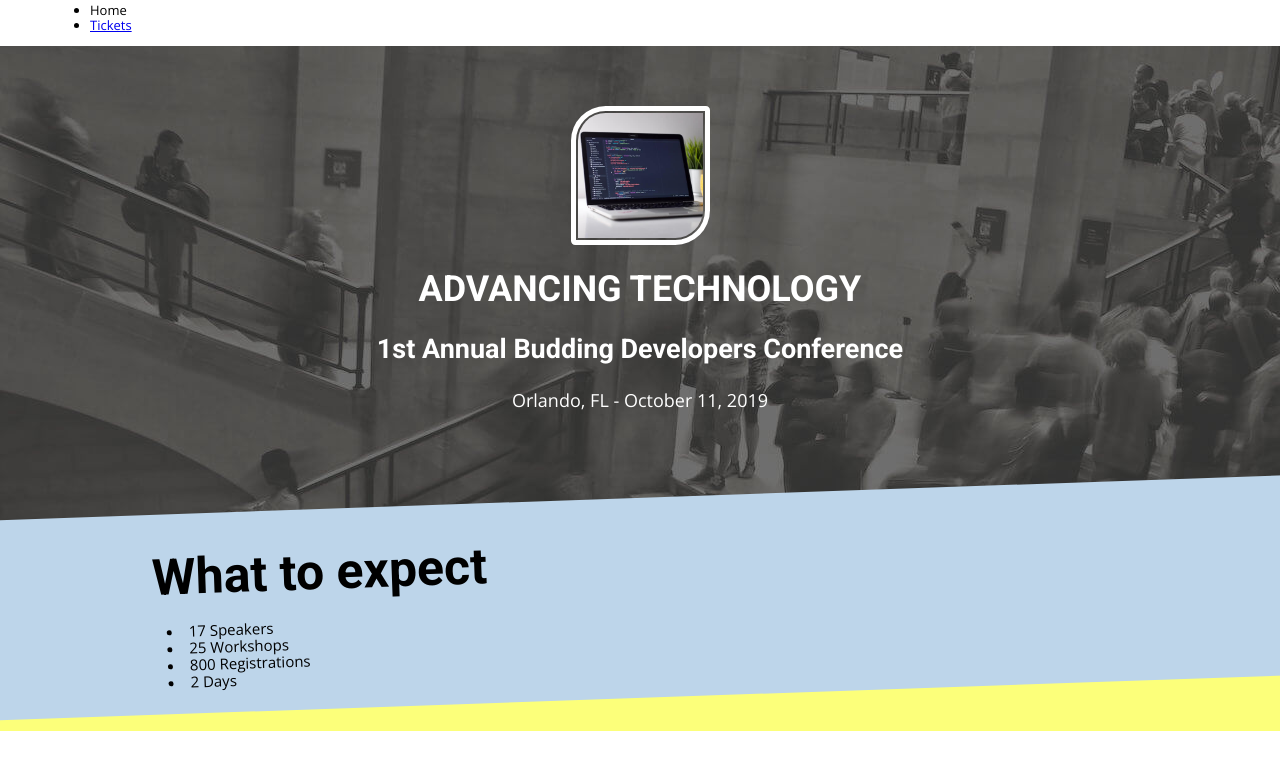
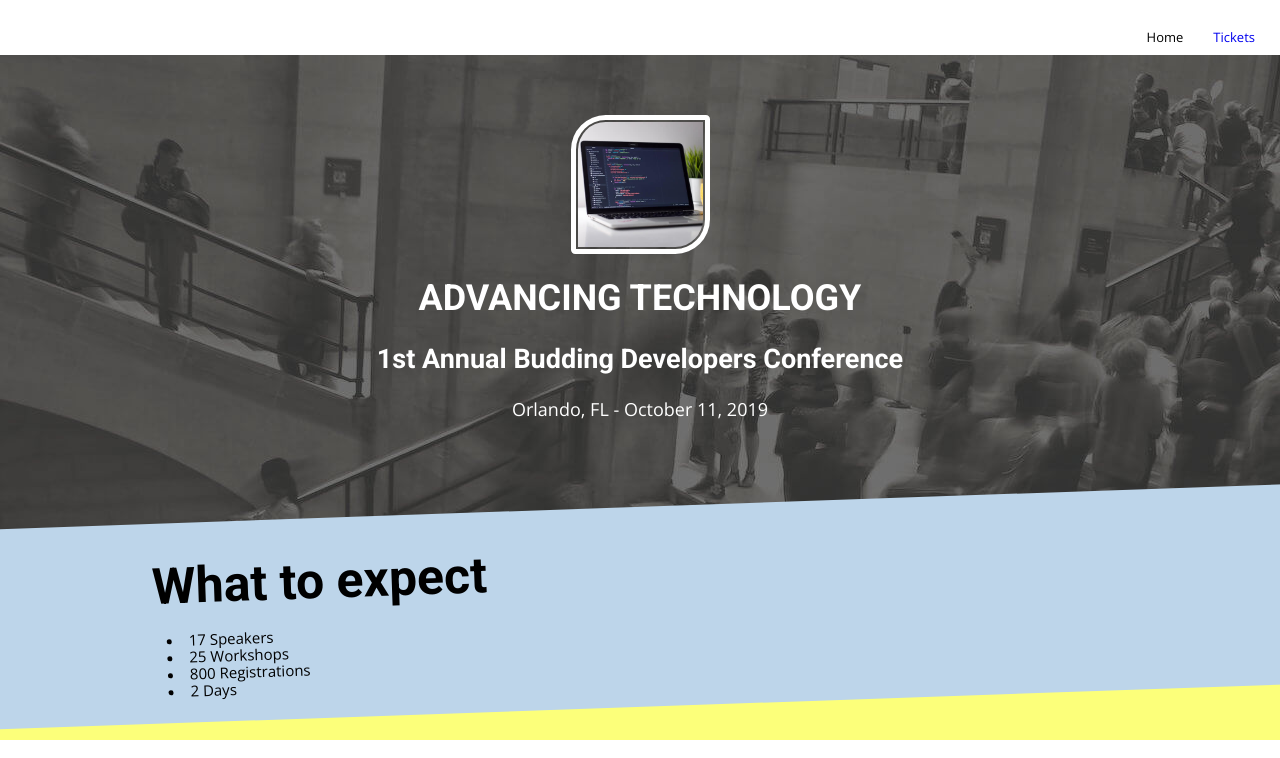
Before and after one commit to UnwireMe/advanced-tech-conference, a plain HTML site: page index.html in a window 1280 px wide. Shown: the top 758 px of the page. Drawn offline with nearby package versions, Linux system fonts and the light colour scheme.

Commit message:
Flex Nav Menu

```diff
--- a/css/style.css
+++ b/css/style.css
@@ -32,12 +32,32 @@ body {
   margin: 0 auto;
 }
 
+header .wrap {
+  padding: 0 10px;
+}
+
 .header-nav {
+  display: flex;
+  justify-content: flex-end;
+  padding-top: 20px;
+  margin-right: -50px;
   font-size: 13px;
 }
 
 .header-nav ul {
-  margin-top: 3px;
+  display: flex;
+  margin: 5px;
+  padding: 5px;
+  list-style: none;
+}
+
+.header-nav li {
+  padding-left: 15px;
+  padding-right: 15px;
+}
+
+.header-nav a {
+  text-decoration: none;
 }
 
 /* HERO SECTION */
```
